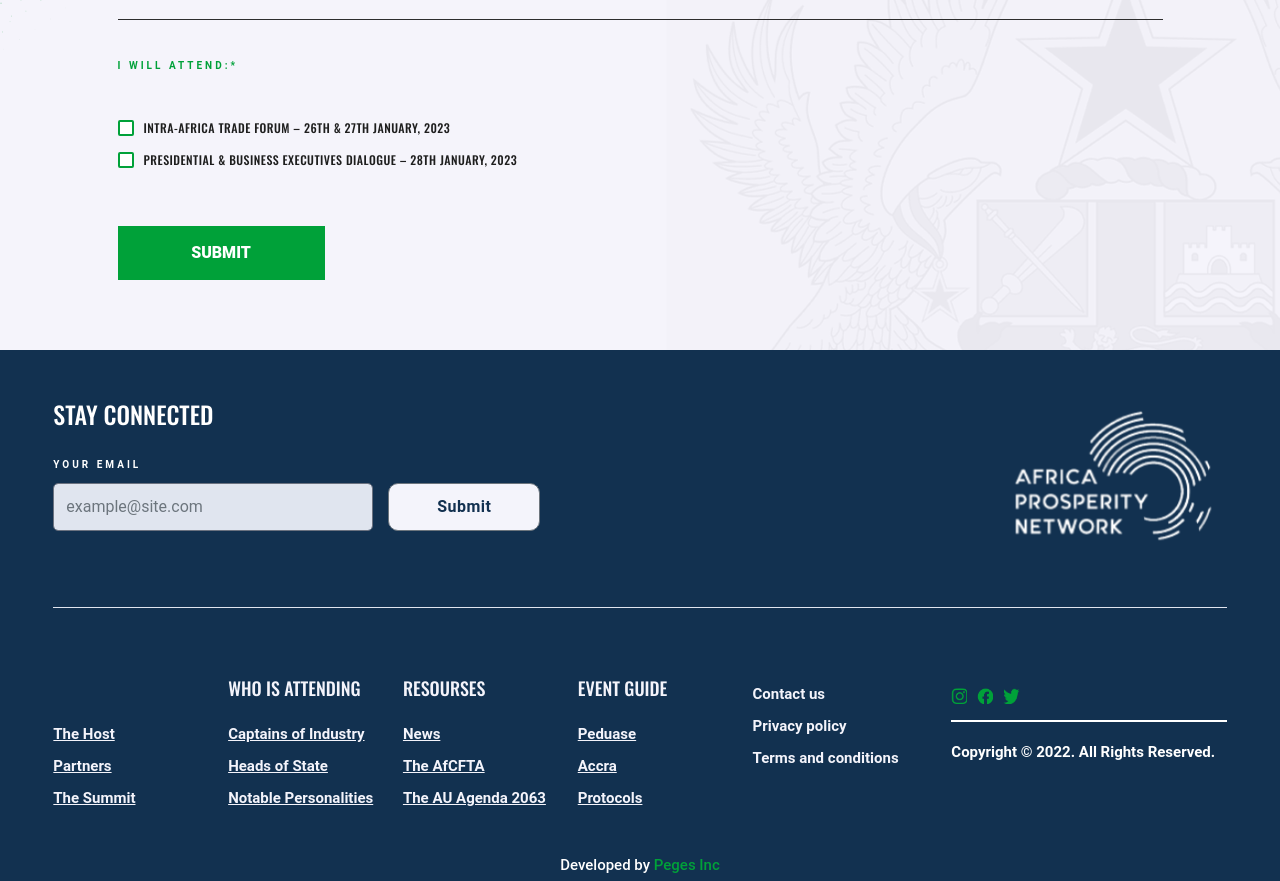
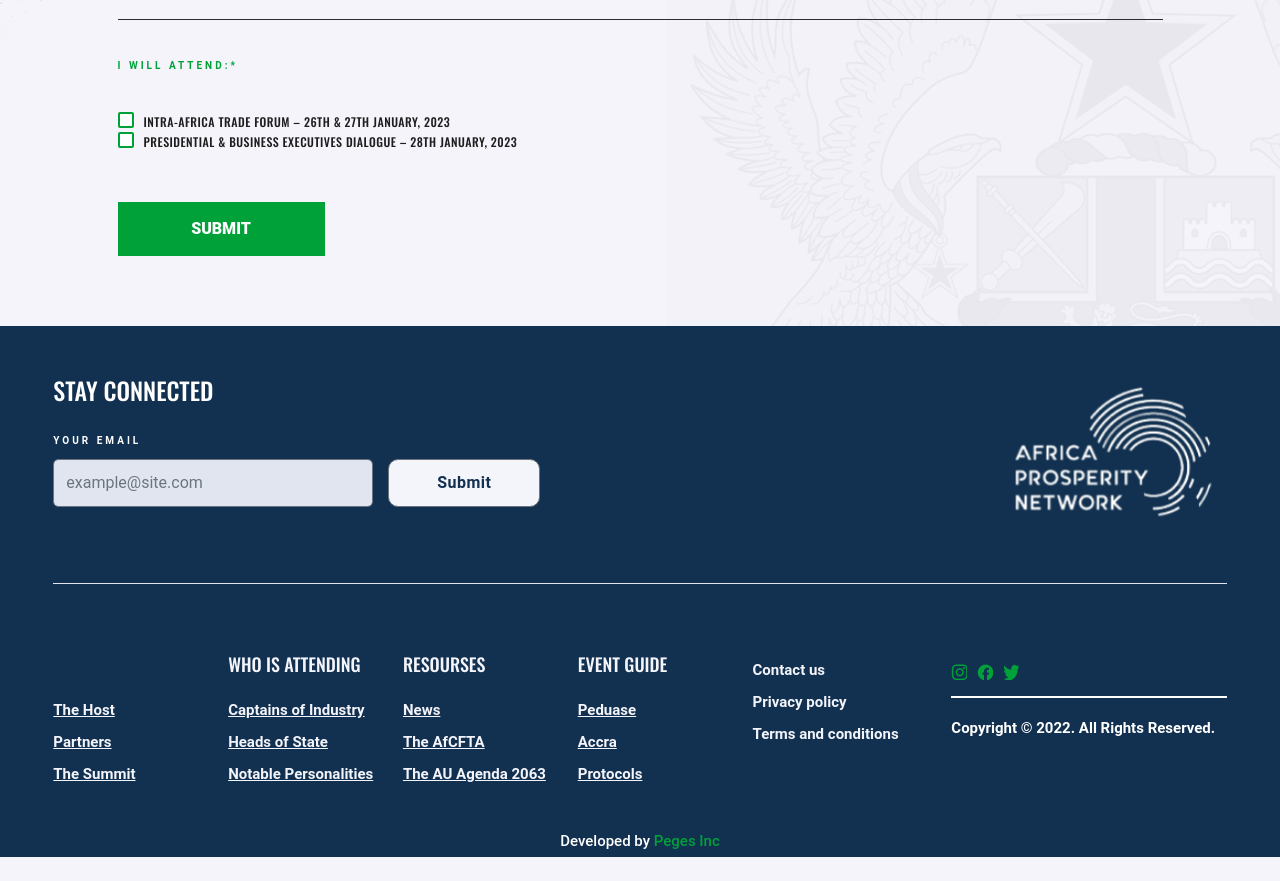
Before and after one commit to adham618/kwahu-summit, a Next.js app: page /registration in a window 1280 px wide. Shown: the part 1193-2074 px from the top of the page. After the commit the page ends 2050 px from the top, so only its background shows below. Built offline with nearby package versions, Linux system fonts and the light colour scheme.

Commit message:
feat: fix

```diff
--- a/src/components/registration-section/RegistrationSection.tsx
+++ b/src/components/registration-section/RegistrationSection.tsx
@@ -351,25 +351,25 @@ const RegistrationSection = () => {
             <div className='regi-form'>
               <label htmlFor='STATE'>I will attend:*</label>
             </div>
-            <div className='regi-form regi-checkbox mb-0'>
+            <div className='regi-form regi-checkbox mb-0 !tw-items-start'>
               <input
                 className='tw-mr-2.5 tw-h-4 tw-w-4 tw-cursor-pointer tw-rounded-[2px] !tw-border-2 tw-border-solid !tw-border-[#00A139] tw-text-[#00A139] tw-ring-offset-0 focus:tw-shadow-none focus:tw-ring-0 focus:tw-ring-offset-0'
                 type='checkbox'
                 id='intra-africa'
                 {...register('intraAfrica')}
               />
-              <label htmlFor='intra-africa'>
+              <label className='tw-leading-5' htmlFor='intra-africa'>
                 Intra-Africa Trade Forum – 26th & 27th January, 2023
               </label>
             </div>
-            <div className='regi-form regi-checkbox mb-0'>
+            <div className='regi-form regi-checkbox mb-0 !tw-items-start'>
               <input
                 className='tw-mr-2.5 tw-h-4 tw-w-4 tw-cursor-pointer tw-rounded-[2px] !tw-border-2 tw-border-solid !tw-border-[#00A139] tw-text-[#00A139] tw-ring-offset-0 focus:tw-shadow-none focus:tw-ring-0 focus:tw-ring-offset-0'
                 type='checkbox'
                 id='presidential'
                 {...register('presidential')}
               />
-              <label htmlFor='presidential'>
+              <label className='tw-leading-5' htmlFor='presidential'>
                 Presidential & Business Executives Dialogue – 28th January, 2023
               </label>
             </div>
```
